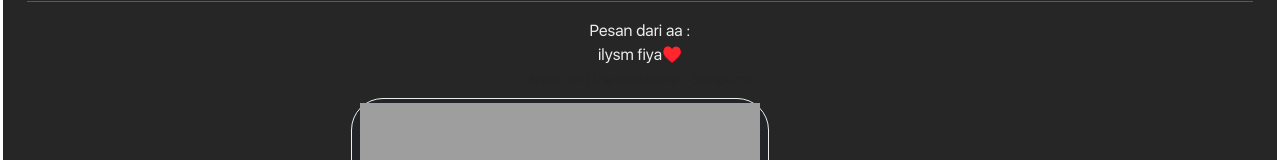
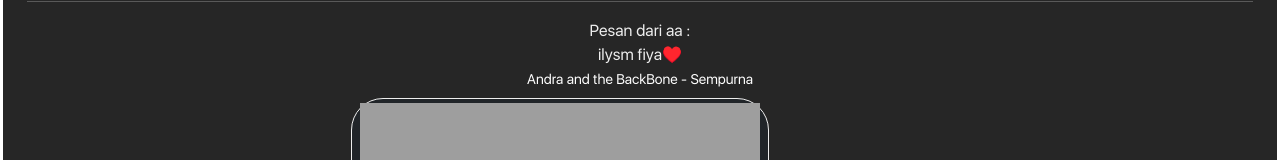
Before and after one commit to Flixdz/special, a plain HTML site: page next.html in a window 1280 px wide. Both pictures are taken after a click on the label 556 px from the left and 790 px from the top of the page. Shown: the part 538-698 px from the top of the page. Drawn offline with nearby package versions, Linux system fonts and the light colour scheme; a script that the page names is missing; some icons are missing.

Commit message:
Add files via upload

```diff
--- a/css/dark-mode.css
+++ b/css/dark-mode.css
@@ -11,7 +11,9 @@ body {
 [data-theme="dark"] body {
   background: #262626;
 }
-
+[data-theme="dark"] .text-muted {
+  color: white !important;
+}
 [data-theme="dark"] .ceweku {
   background-color: #262626 !important;
   border: solid white;
```
